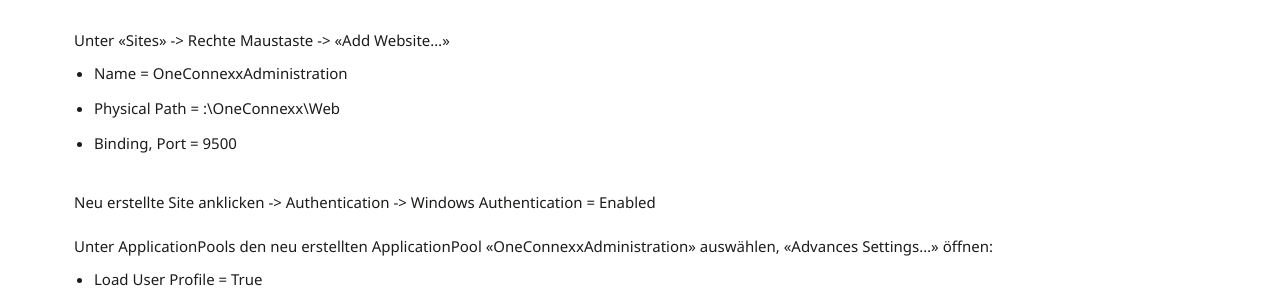
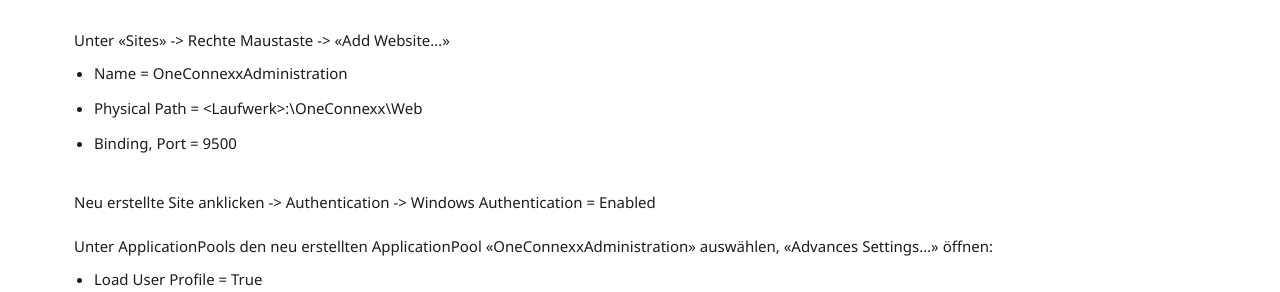
Before and after one commit to primesoft-group/oneconnexx-docs, a Jekyll site: the page built from _pages/setup/de/web.md, in a window 1280 px wide and 900 px high, scrolled down 1285 px. Shown: the part 162-454 px from the top of the window. Built offline with Jekyll 4.4.1, drawn with Linux system fonts in a browser that asks for light colours; nearby versions of some CDN libraries; some web fonts are replaced.

Commit message:
Update web.md

```diff
--- a/_pages/setup/de/web.md
+++ b/_pages/setup/de/web.md
@@ -48,7 +48,7 @@
 Unter «Sites» -> Rechte Maustaste -> «Add Website…»
 
 * Name = OneConnexxAdministration
-* Physical Path = <Laufwerk>:\OneConnexx\Web
+* Physical Path = &lt;Laufwerk&gt;:\OneConnexx\Web
 * Binding, Port = 9500
 
 Neu erstellte Site anklicken -> Authentication -> Windows Authentication = Enabled
```
